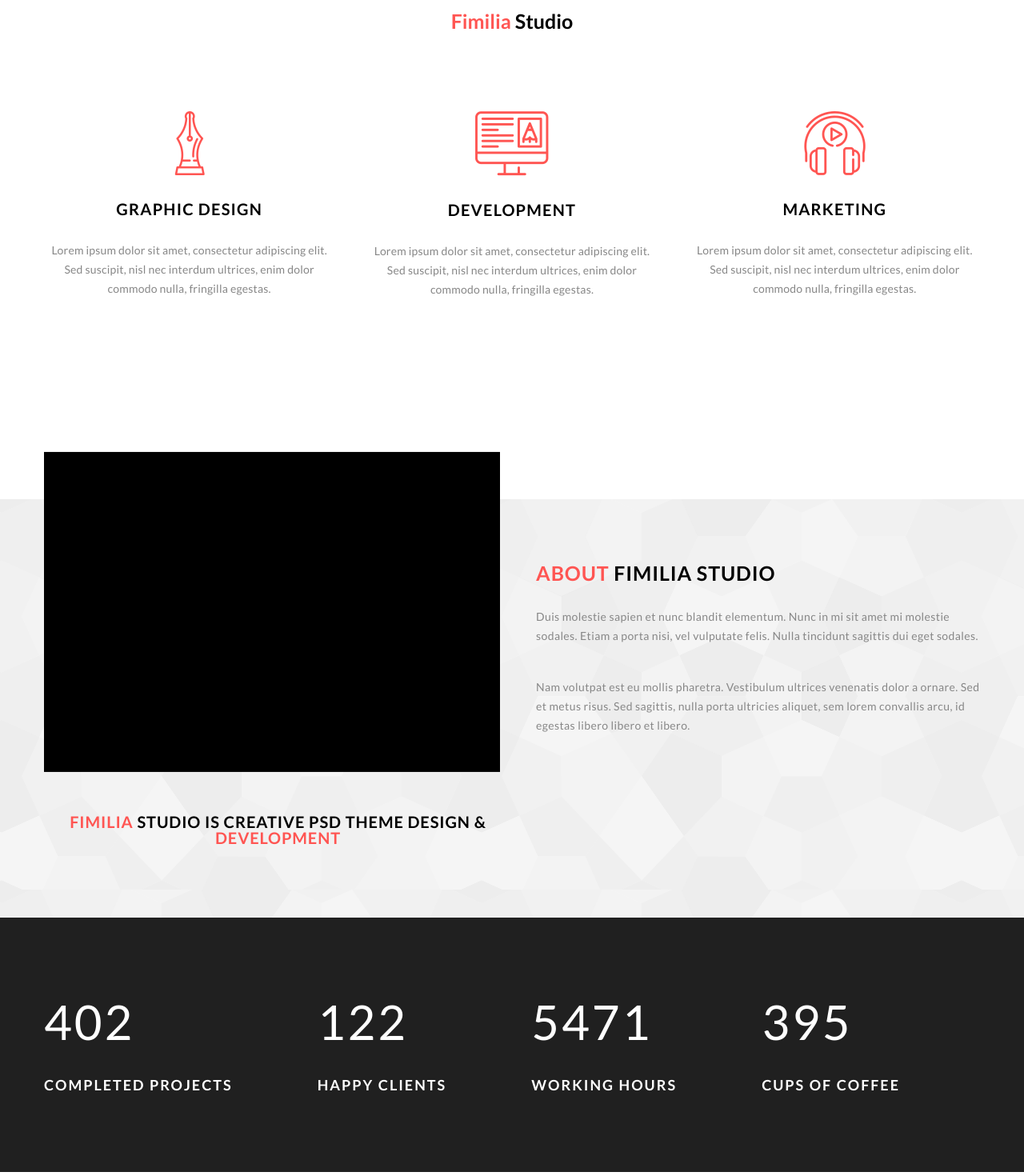
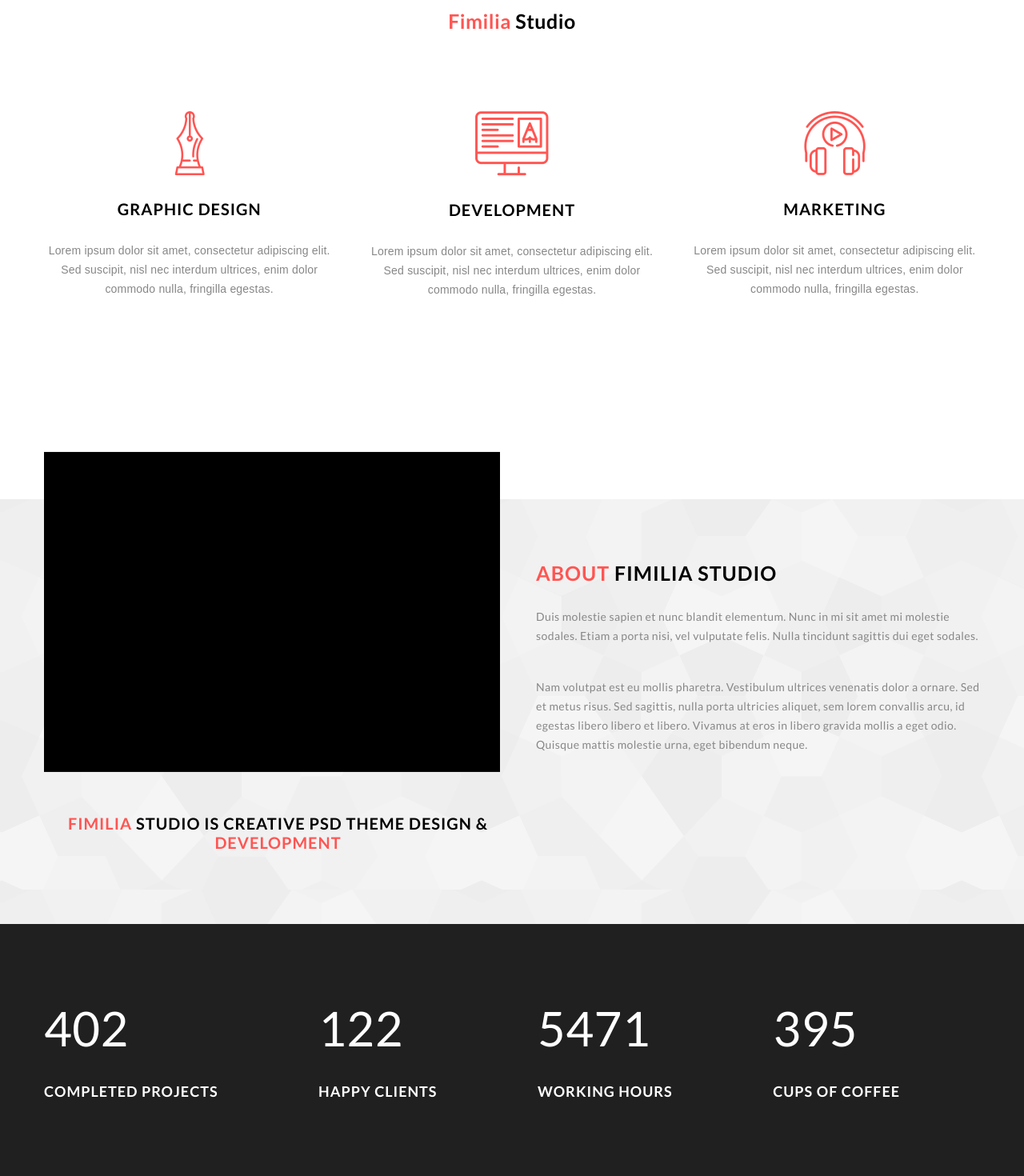
Before and after one commit to goshakri/google-Home-page1, a React (Create React App) app: page / in a window 1280 px wide. Shown: the part 1080-2550 px from the top of the page at 80% size. Built offline with nearby package versions, Linux system fonts and the light colour scheme.

Commit message:
Fixed text AboutSection

```diff
--- a/src/App.js
+++ b/src/App.js
@@ -170,17 +170,17 @@ function App() {
                 </div>
 
                 <div className="Text">
-                  <p className="Text-familiastuido u-pb-90">
-                  <span className="Text-familiastuido Text-familiastuido--red" >Fimilia </span> Studio is Creative PSD Theme
-                  Design & <span className="Text-familiastuido Text-familiastuido--red"> Development</span>
+                  <p className="Text--nonameFimilia u-text-center u-pb-90">
+                  <span className="u-color-red " >FIMILIA </span> STUDIO IS CREATIVE PSD THEME
+                  DESIGN & <span className="u-color-red"> DEVELOPMENT</span>
                   </p>
                 </div>
               </div>
 
               <div className="Row-item u-pl-30">
                 <div className="Text">
-                  <h2 className="Text-aboutstudio u-pt-80 u-pb-30">
-                    <span className="Text-aboutstudio Text-aboutstudio--red"> About </span> Fimilia Studio
+                  <h2 className="Text--noName u-pt-80 u-pb-30">
+                    <span className="u-color-red"> ABOUT </span> FIMILIA STUDIO
                   </h2>
 
                   <p className="Text-familiastudiop u-pb-40">
@@ -188,7 +188,7 @@ function App() {
                   </p>
 
                   <p className="Text-familiastudiop">
-                    Nam volutpat est eu mollis pharetra. Vestibulum ultrices venenatis dolor a ornare. Sed et metus risus. Sed sagittis, nulla porta ultricies aliquet, sem lorem convallis arcu, id egestas libero libero et libero.
+                    Nam volutpat est eu mollis pharetra. Vestibulum ultrices venenatis dolor a ornare. Sed et metus risus. Sed sagittis, nulla porta ultricies aliquet, sem lorem convallis arcu, id egestas libero libero et libero. Vivamus at eros in libero gravida mollis a eget odio. Quisque mattis molestie urna, eget bibendum neque.
                   </p>
                 </div>
               </div>
@@ -201,41 +201,41 @@ function App() {
             <div className="AboutSection u-pt-100 u-pb-100 u-pt-md-0 u-pb-md-0">
               <div className="AboutSection-itemstats u-pb-md-70 u-pt-md-70">
                 <div className="AboutSection-blockstats">
-                  <p className="Text-number u-pb-40 u-pb-md-0">
+                  <p className="AboutSection--number u-pb-40 u-pb-md-0">
                     402
                   </p>
 
-                  <h3 className="Text-statsh3 u-pt-md-20">
+                  <h3 className="AboutSection--text u-pt-md-20">
                     Completed Projects
                   </h3>
                 </div>
 
                 <div className="AboutSection-blockstats">
-                  <p className="Text-number u-pb-40 u-pb-md-0">
+                  <p className="AboutSection--number u-pb-40 u-pb-md-0">
                     122
                   </p>
 
-                  <h3 className="Text-statsh3 u-pt-md-20">
+                  <h3 className="AboutSection--text u-pt-md-20">
                     Happy Clients
                   </h3>
                 </div>
 
                 <div className="AboutSection-blockstats">
-                  <p className="Text-number u-pb-40 u-pb-md-0">
+                  <p className="AboutSection--number u-pb-40 u-pb-md-0">
                     5471
                   </p>
 
-                  <h3 className="Text-statsh3 u-pt-md-20">
+                  <h3 className="AboutSection--text u-pt-md-20">
                     Working Hours
                   </h3>
                 </div>
 
                 <div className="AboutSection-blockstats">
-                  <p className="Text-number u-pb-40 u-pb-md-0">
+                  <p className="AboutSection--number u-pb-40 u-pb-md-0">
                     395
                   </p>
 
-                  <h3 className="Text-statsh3 u-pt-md-20">
+                  <h3 className="AboutSection--text u-pt-md-20">
                     Cups Of Coffee
                   </h3>
                 </div>
--- a/src/stylesheets/modules/_AboutSection.scss
+++ b/src/stylesheets/modules/_AboutSection.scss
@@ -1,4 +1,5 @@
 .AboutSection {
+  font-family: 'Lato', sans-serif;
 
   &-itemstats {
     display: flex;
@@ -8,4 +9,19 @@
   &-blockstats {
     padding-right: 100px;
   }
+
+  &--number {
+    font-size: 60px;
+    font-weight: 400;
+    letter-spacing: 0.5px;
+    color: #fff;
+  }
+
+  &--text {
+    font-size: 18px;
+    letter-spacing: 1px;
+    font-weight: 700;
+    text-transform: uppercase;
+    color: #fff;
+  }
 }
--- a/src/stylesheets/modules/_Button.scss
+++ b/src/stylesheets/modules/_Button.scss
@@ -11,6 +11,7 @@
   background-color: #ff5552;
   cursor: pointer;
   text-transform: uppercase;
+  letter-spacing: 1px;
 
   &:hover {
     background-color:#fff;
@@ -25,7 +26,6 @@
     width: 180px;
     font-size: 12px;
     margin: 0px 10px 0px 0;
-    letter-spacing: 1px;
 
     @media (max-width: 1200px) {
       height: 35px;
@@ -46,13 +46,11 @@
     text-transform: uppercase;
     text-decoration: none;
     color: #ff5552;
-    letter-spacing: .9px;
     border-bottom: 2px solid #ff5552;
     padding: 0 0 9px 0;
   }
 
   &--price {
-    letter-spacing: 1px;
     width: 270px;
     height: 50px;
     background-color: black;
@@ -65,7 +63,6 @@
     height: 30px;
     font-size: 10px;
     font-weight: 400;
-    letter-spacing: .7px;
 
     @media (max-width: 768px) {
       letter-spacing: none;
--- a/src/stylesheets/modules/_InfoSection.scss
+++ b/src/stylesheets/modules/_InfoSection.scss
@@ -9,40 +9,11 @@
     justify-content: space-around;
   }
 
-  &-blockNews {
-    font-family: 'Lato', sans-serif;
-    font-weight: 700;
-    letter-spacing: 1.2px;
-
-    &--text {
-      padding-top: 30px;
-      font-size: 17px;
-    }
-  }
-
   &-text {
     font-family: 'Lato', sans-serif;
     font-size: 20px;
     font-weight: 700;
-  }
-
-  &-textp {
-    padding-top: 30px;
-    font-size: 14px;
-    line-height: 24px;
-    letter-spacing: 0.2px;
-    color: #878787;
-    font-weight: 400;
-    width: 370px;
-
-    @media (max-width: 1200px) {
-      width: 355px;
-    }
-
-    @media (max-width: 768px) {
-      width: 200px;
-      font-size: 12px;
-    }
+    letter-spacing: 1px;
   }
 
   &-images {
--- a/src/stylesheets/modules/_Slider.scss
+++ b/src/stylesheets/modules/_Slider.scss
@@ -27,11 +27,10 @@
     font-family: 'Lato', sans-serif;
     color: #fff;
 
-
     &--one {
       font-size: 60px;
       font-weight: 400;
-      letter-spacing: 3px;
+      letter-spacing: 0.5px;
       margin-left: -2px;
 
       @media (max-width: 1200px) {
@@ -47,7 +46,7 @@
       font-weight: 700;
       font-size: 85px;
       padding-top: 20px;
-      letter-spacing: 3.9px;
+      letter-spacing: 0.5px;
       margin-left: -5px;
 
       @media (max-width: 1200px) {
--- a/src/stylesheets/modules/_Text.scss
+++ b/src/stylesheets/modules/_Text.scss
@@ -8,11 +8,13 @@
   &--title {
     font-size: 35px;
     font-weight: 700;
+    letter-spacing: 0.5px;
   }
 
   &--smallTitle {
     font-size: 25px;
     font-weight: 700;
+    letter-spacing: 0.5px;
   }
 
   &--verdana {
@@ -22,6 +24,21 @@
     line-height: 24px;
     letter-spacing: 0.2px;
   }
+
+  &--noName {
+    font-size: 25px;
+    font-weight: 700;
+    letter-spacing: 1px;
+  }
+
+  &--nonameFimilia {
+    font-size: 20px;
+    font-weight:700;
+    letter-spacing: 1px;
+    line-height: 24px;
+  }
+
+
 
 
   &-familiastuido {
```
